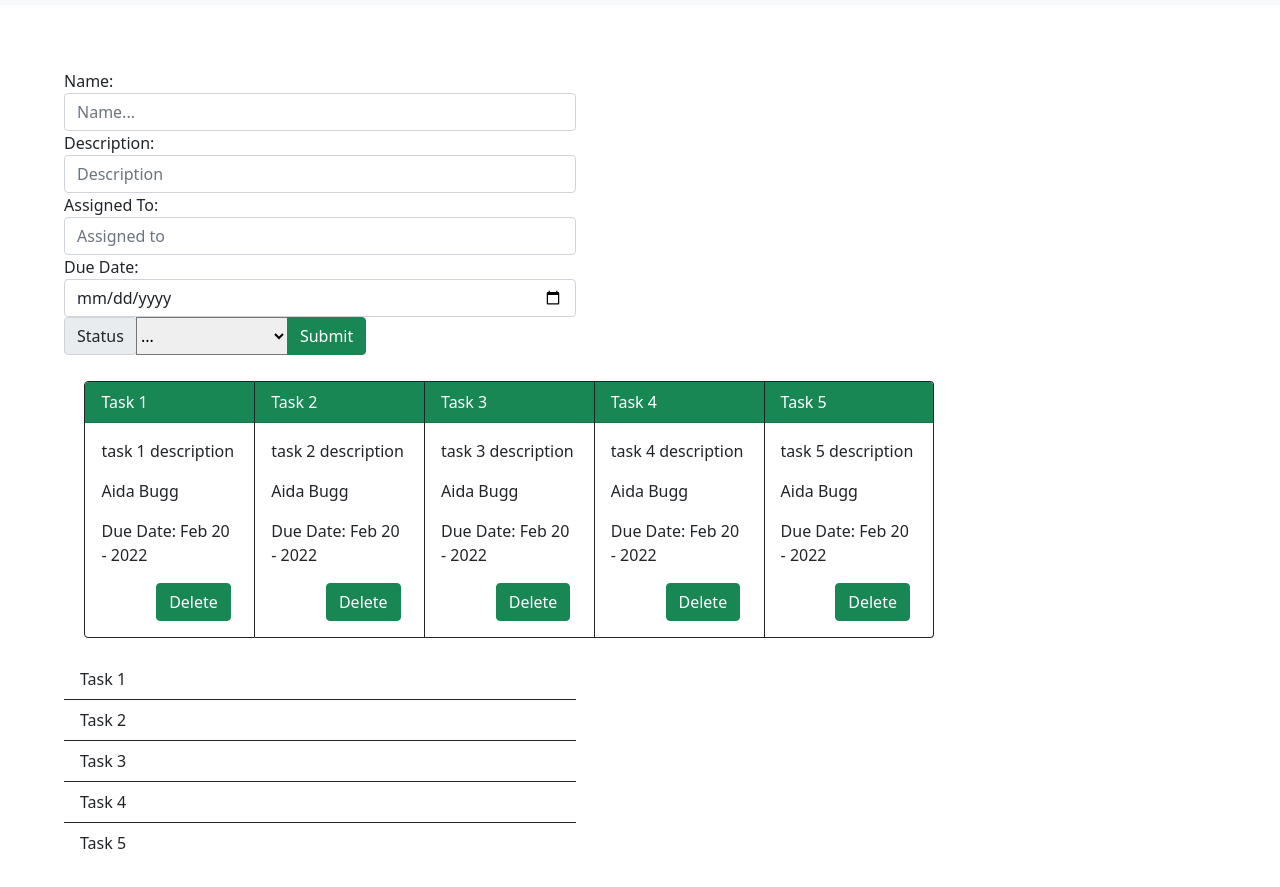
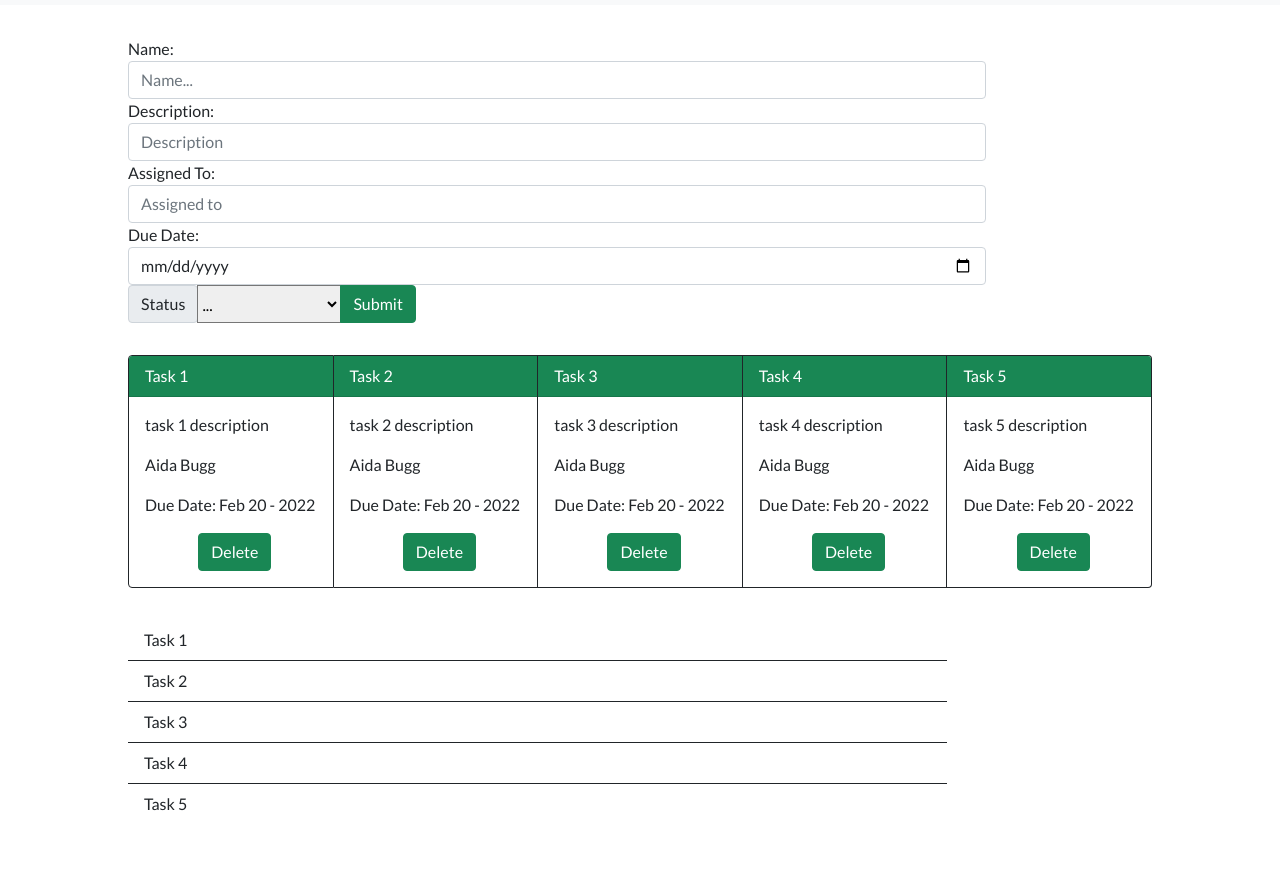
Before and after one commit to ClaudioAsuncion/final-project, a plain HTML site: page index.html in a window 1280 px wide. Shown: the part 109-996 px from the top of the page. After the commit the page ends 933 px from the top, so only its background shows below. Drawn offline with nearby package versions, Linux system fonts and the light colour scheme; files whose address does not match are found by name; a web font is replaced by a local one.

Commit message:
added styling to elements

```diff
--- a/css/style.css
+++ b/css/style.css
@@ -3,6 +3,16 @@
   box-sizing: border-box;
 }
 
+body {
+  font-family: "lato", sans-serif;
+}
+section {
+  padding: 0rem 4rem;
+}
+nav {
+  width: 100%;
+  margin-bottom: 2rem;
+}
 /* Clear fix hack */
 .clearfix:after {
   content: ".";
@@ -21,15 +31,15 @@ header nav {
   min-height: 10%;
 }
 
-.form {
-  width: 50%;
-  padding: 4rem;
+section form {
+  width: 80%;
+  padding-left: 4rem;
+  padding-bottom: 1rem;
 }
 
-.taskCards {
-  width: 170%;
-  padding: 2%;
-  margin: 2%;
+section ul {
+  width: 80%;
+  padding-top: 2rem;
 }
 
 /******************************************
--- a/index.html
+++ b/index.html
@@ -7,8 +7,10 @@
     <meta name="viewport" content="width=device-width, initial-scale=1" />
     <link rel="preconnect" href="https://fonts.googleapis.com" />
     <link rel="preconnect" href="https://fonts.gstatic.com" crossorigin />
+    <link rel="preconnect" href="https://fonts.googleapis.com" />
+    <link rel="preconnect" href="https://fonts.gstatic.com" crossorigin />
     <link
-      href="https://fonts.googleapis.com/css2?family=Lato:ital,wght@0,400;0,700;0,900;1,700;1,900&family=Source+Serif+Pro:ital,wght@0,400;0,600;0,700;1,400;1,600&display=swap"
+      href="https://fonts.googleapis.com/css2?family=Lato:ital,wght@0,400;0,700;0,900;1,700;1,900&family=Oswald:wght@400;500&family=Source+Serif+Pro:ital,wght@0,400;0,600;0,700;1,400;1,600&display=swap"
       rel="stylesheet"
     />
     <link
@@ -17,6 +19,7 @@
       integrity="sha384-1BmE4kWBq78iYhFldvKuhfTAU6auU8tT94WrHftjDbrCEXSU1oBoqyl2QvZ6jIW3"
       crossorigin="anonymous"
     />
+    <link rel="stylesheet" href="css/style.css" />
 
     <title>Taskdoro</title>
 
@@ -39,7 +42,8 @@
         </div>
       </nav>
     </header>
-    <section class="form">
+
+    <section>
       <form>
         <div class="form-group">
           <label for="name">Name:</label>
@@ -96,7 +100,7 @@
 
       -->
 
-      <section class="taskCards m-center">
+      <section class="taskCards">
         <div class="card-group">
           <div class="card h-100 border-dark">
             <div class="card-header text-white bg-success">Task 1</div>
@@ -151,61 +155,7 @@
         </div>
       </section>
 
-      <!--
-  <div class="card-group" style="width: 18rem;">
-        <div class="card-body">
-            <h5 class="card-title">Task 1</h5>
-            <p class="card-text">task 1 description</p>
-            <p class="card-text">Aida Bugg</p>
-            <p class="card-text">Due Date: Feb 20 - 2022</p>
-            <span class="badge badge-success">DONE</span>
-            <a href="#" class="btn btn-success">Delete</a>
-        </div>
-      <div class="card" style="width: 18rem;">
-        <div class="card-body">
-            <h5 class="card-title">Task 2</h5>
-            <p class="card-text">task 2 description</p>
-            <p class="card-text">Aida Bugg</p>
-            <p class="card-text">Due Date: Feb 20 - 2022</p>
-            <span class="badge badge-success">DONE</span>
-            <a href="#" class="btn btn-success">Delete</a>
-        </div>
-      <div class="card" style="width: 18rem;">
-        <div class="card-body">
-            <h5 class="card-title">Task 3</h5>
-            <p class="card-text">task 3 description</p>
-            <p class="card-text">Aida Bugg</p>
-            <p class="card-text">Due Date: Feb 20 - 2022</p>
-            <span class="badge badge-success">DONE</span>
-            <a href="#" class="btn btn-success">Delete</a>
-        </div>
-         <div class="card" style="width: 18rem;">
-        <div class="card-body">
-            <h5 class="card-title">Task 4</h5>
-            <p class="card-text">task 4 description</p>
-            <p class="card-text">Aida Bugg</p>
-            <p class="card-text">Due Date: Feb 20 - 2022</p>
-            <span class="badge badge-success">DONE</span>
-            <a href="#" class="btn btn-success">Delete</a>
-        </div>
-      <div class="card" style="width: 18rem;">
-      <div class="card-body">
-          <h5 class="card-title">Task 5</h5>
-          <p class="card-text">task 5 description</p>
-          <p class="card-text">Aida Bugg</p>
-          <p class="card-text">Due Date: Feb 20 - 2022</p>
-          <span class="badge badge-success">DONE</span>
-          <a href="#" class="btn btn-success">Delete</a>
-      </div>
-    </div>
-
-
-    </form>
-
-
-    -->
-
-      <!--CARDS-->
+     <section>
 
       <ul class="list-group list-group-flush">
         <li class="list-group-item border-dark">Task 1</li>
```
